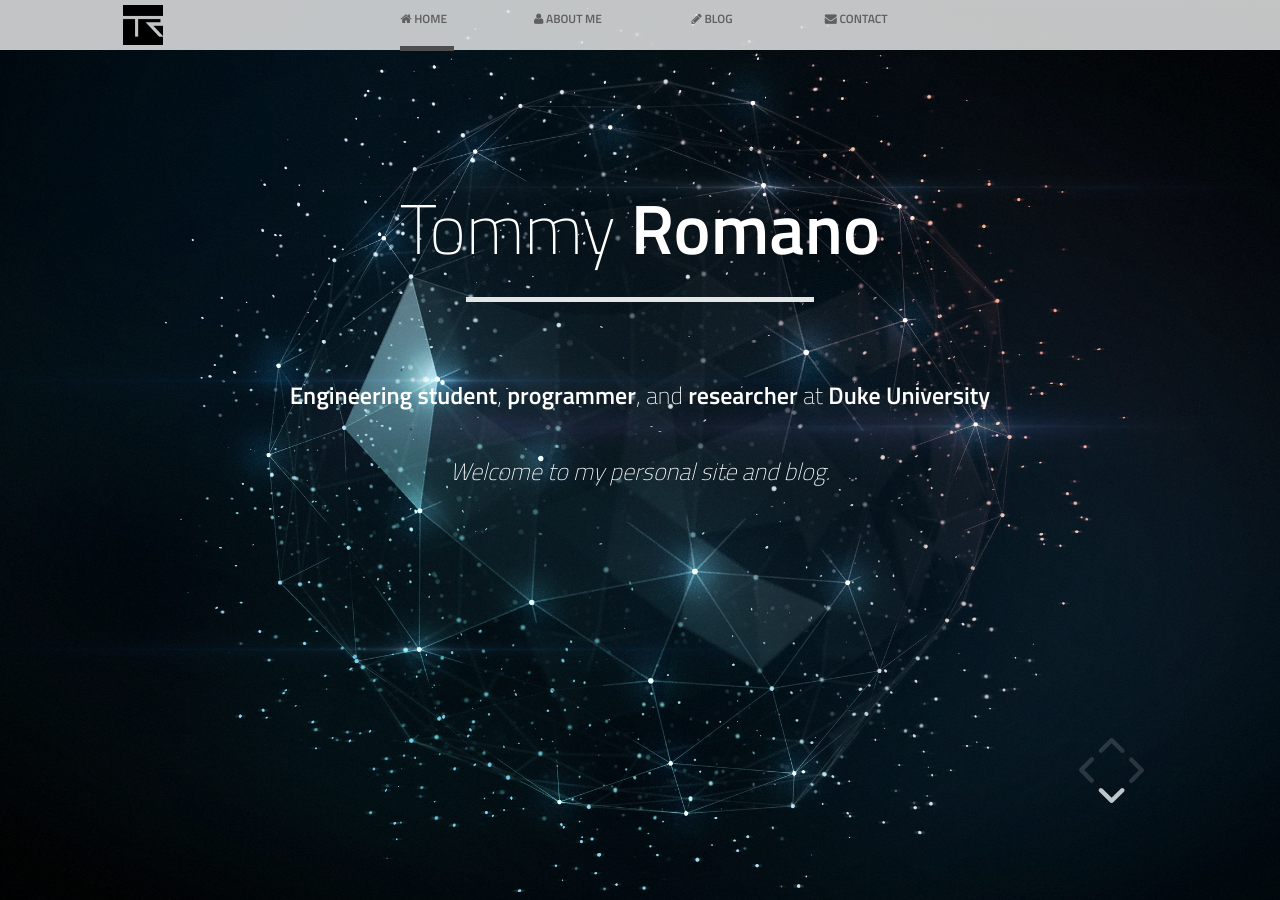
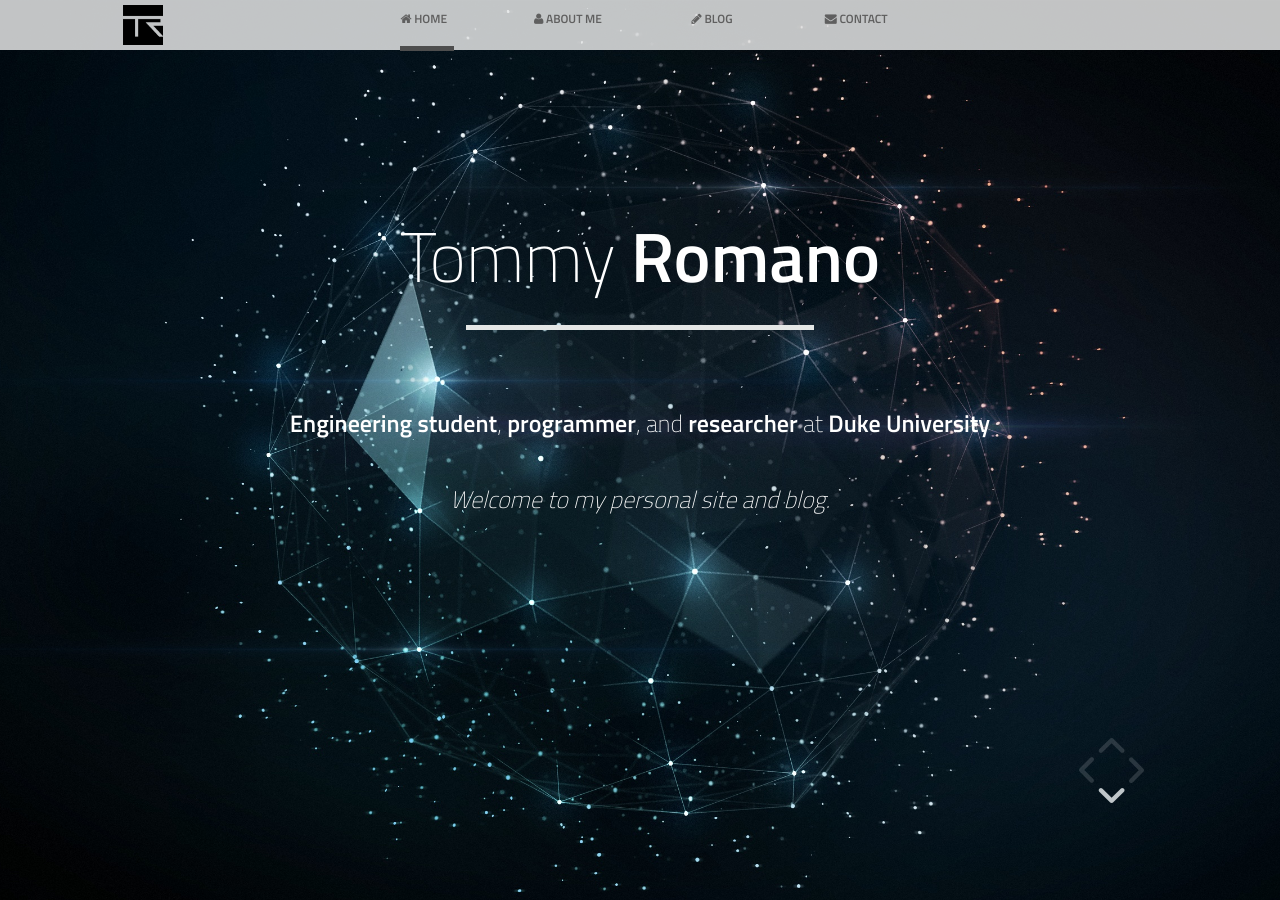
Before and after one commit to tomrom95/tomrom95.github.io, a Jekyll site: the page built from index.md, in a window 1280 px wide and 900 px high. Built offline with Jekyll 4.4.1, drawn with Linux system fonts in a browser that asks for light colours; Markdown is read by kramdown in place of the engine named in the settings.

Commit message:
Changed slide 1 top padding

```diff
--- a/css/style.css
+++ b/css/style.css
@@ -26,6 +26,7 @@
 * {
 	position: relative;
 }
+
 
 .post {
 	background-position: center center;
@@ -245,7 +246,7 @@ body {
 	background-position: center center;
 	background-repeat: no-repeat;
 	padding-bottom: 65px;
-	padding-top: 50px;
+	padding-top: 10%;
 	text-align: center;
 }
 
@@ -268,7 +269,7 @@ body {
 }
 
 #slide-1 h1 {
-	padding-top: 100px;
+	padding-top: 50px;
 }
 
 @media(min-width: 767px) {
```
Also changed, not shown: 1 other file.
